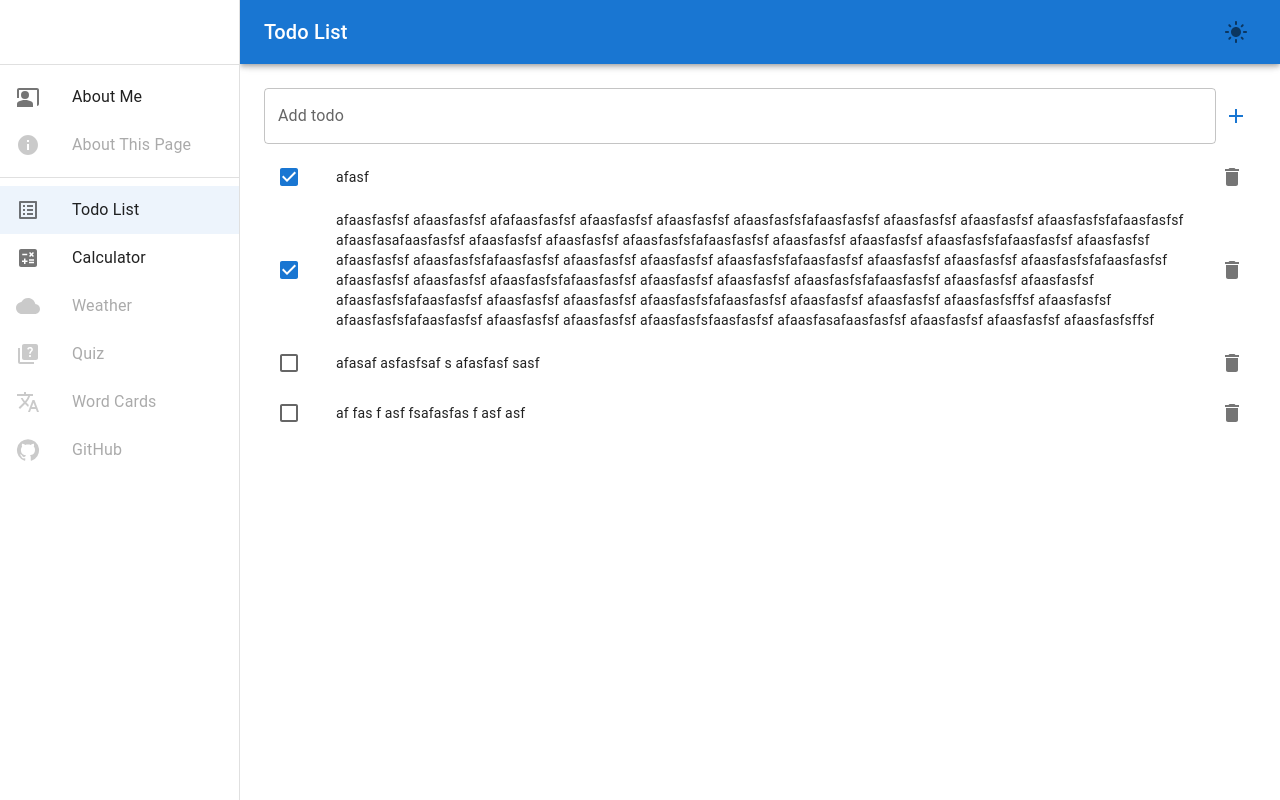
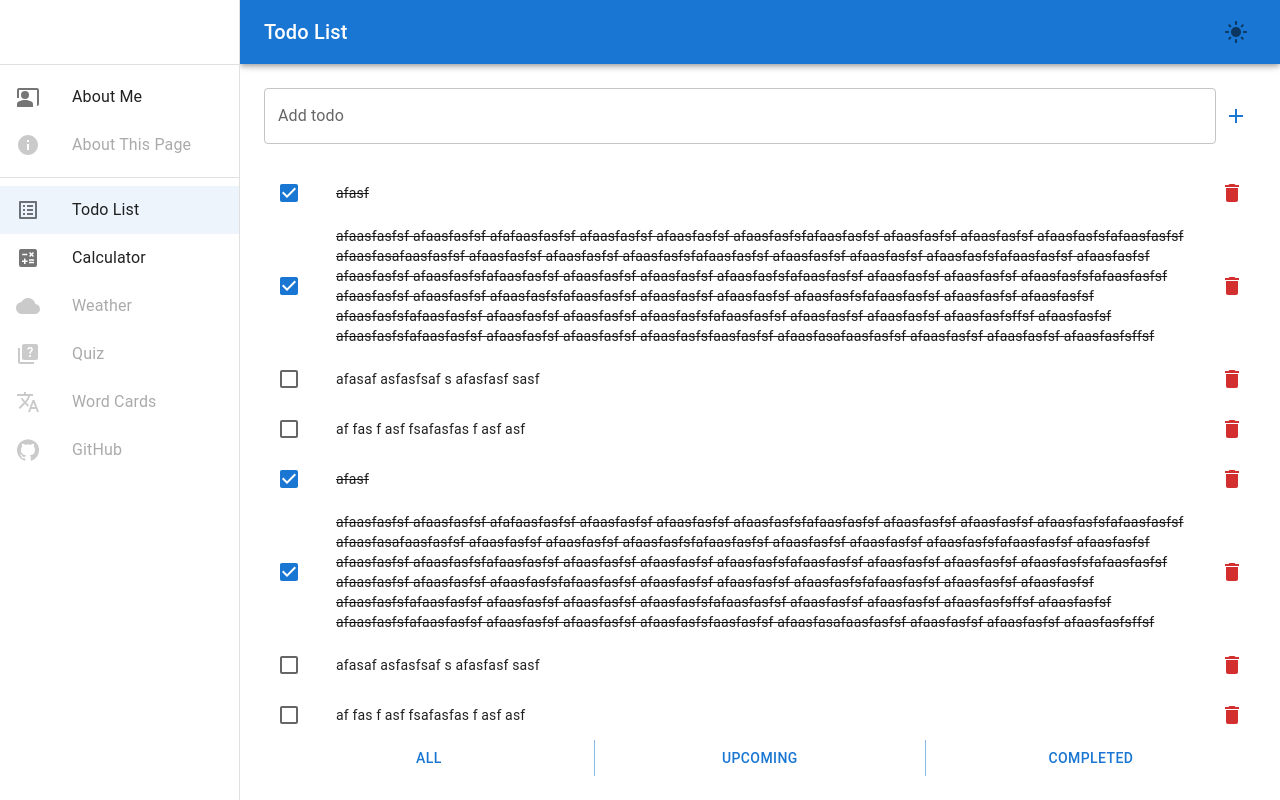
Before and after one commit to MaksimAndreevich/portfolio, a Next.js app: page /todo in a window 1280 px wide. Built offline with nearby package versions, Linux system fonts and the light colour scheme.

Commit message:
view todolist

```diff
--- /dev/null
+++ b/app/todo/loading.tsx
@@ -0,0 +1,5 @@
+import { Skeleton } from "@mui/material";
+
+export default function Loading() {
+  return <Skeleton variant="rectangular" width={"100%"} height={"50%"} />;
+}
--- a/app/todo/page.tsx
+++ b/app/todo/page.tsx
@@ -1,8 +1,46 @@
 import { ITodo } from "../lib/interfaces";
-import { fetchTodos } from "../lib/services/serverRequests";
 import Todo from "../ui/Todo";
 
 const todosFromServer: Array<ITodo> = [
+  { id: "adf", title: "afasf", status: "done" },
+  {
+    id: "asfasf",
+    title:
+      "afaasfasfsf afaasfasfsf afafaasfasfsf afaasfasfsf afaasfasfsf afaasfasfsfafaasfasfsf afaasfasfsf afaasfasfsf afaasfasfsfafaasfasfsf afaasfasafaasfasfsf afaasfasfsf afaasfasfsf afaasfasfsfafaasfasfsf afaasfasfsf afaasfasfsf afaasfasfsfafaasfasfsf afaasfasfsf afaasfasfsf afaasfasfsfafaasfasfsf afaasfasfsf afaasfasfsf afaasfasfsfafaasfasfsf afaasfasfsf afaasfasfsf afaasfasfsfafaasfasfsf afaasfasfsf afaasfasfsf afaasfasfsfafaasfasfsf afaasfasfsf afaasfasfsf afaasfasfsfafaasfasfsf afaasfasfsf afaasfasfsf afaasfasfsfafaasfasfsf afaasfasfsf afaasfasfsf afaasfasfsfafaasfasfsf afaasfasfsf afaasfasfsf afaasfasfsffsf afaasfasfsf afaasfasfsfafaasfasfsf afaasfasfsf afaasfasfsf afaasfasfsfaasfasfsf afaasfasafaasfasfsf afaasfasfsf afaasfasfsf afaasfasfsffsf",
+    status: "done",
+  },
+  { id: "232s", title: "afasaf asfasfsaf  s afasfasf sasf", status: "pending" },
+  {
+    id: "asfa",
+    title: "af  fas f    asf fsafasfas f asf asf",
+    status: "pending",
+  },
+  { id: "adf", title: "afasf", status: "done" },
+  {
+    id: "asfasf",
+    title:
+      "afaasfasfsf afaasfasfsf afafaasfasfsf afaasfasfsf afaasfasfsf afaasfasfsfafaasfasfsf afaasfasfsf afaasfasfsf afaasfasfsfafaasfasfsf afaasfasafaasfasfsf afaasfasfsf afaasfasfsf afaasfasfsfafaasfasfsf afaasfasfsf afaasfasfsf afaasfasfsfafaasfasfsf afaasfasfsf afaasfasfsf afaasfasfsfafaasfasfsf afaasfasfsf afaasfasfsf afaasfasfsfafaasfasfsf afaasfasfsf afaasfasfsf afaasfasfsfafaasfasfsf afaasfasfsf afaasfasfsf afaasfasfsfafaasfasfsf afaasfasfsf afaasfasfsf afaasfasfsfafaasfasfsf afaasfasfsf afaasfasfsf afaasfasfsfafaasfasfsf afaasfasfsf afaasfasfsf afaasfasfsfafaasfasfsf afaasfasfsf afaasfasfsf afaasfasfsffsf afaasfasfsf afaasfasfsfafaasfasfsf afaasfasfsf afaasfasfsf afaasfasfsfaasfasfsf afaasfasafaasfasfsf afaasfasfsf afaasfasfsf afaasfasfsffsf",
+    status: "done",
+  },
+  { id: "232s", title: "afasaf asfasfsaf  s afasfasf sasf", status: "pending" },
+  {
+    id: "asfa",
+    title: "af  fas f    asf fsafasfas f asf asf",
+    status: "pending",
+  },
+  { id: "adf", title: "afasf", status: "done" },
+  {
+    id: "asfasf",
+    title:
+      "afaasfasfsf afaasfasfsf afafaasfasfsf afaasfasfsf afaasfasfsf afaasfasfsfafaasfasfsf afaasfasfsf afaasfasfsf afaasfasfsfafaasfasfsf afaasfasafaasfasfsf afaasfasfsf afaasfasfsf afaasfasfsfafaasfasfsf afaasfasfsf afaasfasfsf afaasfasfsfafaasfasfsf afaasfasfsf afaasfasfsf afaasfasfsfafaasfasfsf afaasfasfsf afaasfasfsf afaasfasfsfafaasfasfsf afaasfasfsf afaasfasfsf afaasfasfsfafaasfasfsf afaasfasfsf afaasfasfsf afaasfasfsfafaasfasfsf afaasfasfsf afaasfasfsf afaasfasfsfafaasfasfsf afaasfasfsf afaasfasfsf afaasfasfsfafaasfasfsf afaasfasfsf afaasfasfsf afaasfasfsfafaasfasfsf afaasfasfsf afaasfasfsf afaasfasfsffsf afaasfasfsf afaasfasfsfafaasfasfsf afaasfasfsf afaasfasfsf afaasfasfsfaasfasfsf afaasfasafaasfasfsf afaasfasfsf afaasfasfsf afaasfasfsffsf",
+    status: "done",
+  },
+  { id: "232s", title: "afasaf asfasfsaf  s afasfasf sasf", status: "pending" },
+  {
+    id: "asfa",
+    title: "af  fas f    asf fsafasfas f asf asf",
+    status: "pending",
+  },
   { id: "adf", title: "afasf", status: "done" },
   {
     id: "asfasf",
--- a/app/ui/MainContent/index.tsx
+++ b/app/ui/MainContent/index.tsx
@@ -13,7 +13,9 @@ const MainContent = ({ children }: { children: React.ReactNode }) => {
       }}
     >
       <Toolbar />
-      <Paper sx={{ p: 3, borderRadius: 0, flexGrow: 1 }}>{children}</Paper>
+      <Paper sx={{ p: 3, borderRadius: 0, flexGrow: 1, overflow: "hidden" }}>
+        {children}
+      </Paper>
     </Box>
   );
 };
--- a/app/ui/Todo/index.tsx
+++ b/app/ui/Todo/index.tsx
@@ -1,10 +1,10 @@
 "use client";
 
-import { Box } from "@mui/material";
+import { Box, Button, ButtonGroup } from "@mui/material";
 import { observer } from "mobx-react-lite";
+import { ITodo } from "../../lib/interfaces";
 import TodoInput from "../TodoInput";
 import TodoList from "../TodoList";
-import { ITodo } from "../../lib/interfaces";
 
 interface ITodoProps {
   todosFromServer: Array<ITodo>;
@@ -12,10 +12,19 @@ interface ITodoProps {
 
 const Todo = observer(({ todosFromServer }: ITodoProps) => {
   return (
-    <Box>
+    <Box
+      display={"flex"}
+      sx={{ flexDirection: "column", height: "100%", maxHeight: "100%" }}
+    >
       <TodoInput />
 
       <TodoList todosFromServer={todosFromServer} />
+
+      <ButtonGroup variant="text" aria-label="todo filter" fullWidth>
+        <Button>All</Button>
+        <Button>Upcoming</Button>
+        <Button>Сompleted</Button>
+      </ButtonGroup>
     </Box>
   );
 });
--- a/app/ui/TodoInput/index.tsx
+++ b/app/ui/TodoInput/index.tsx
@@ -1,9 +1,9 @@
-import { Box, TextField, IconButton } from "@mui/material";
 import AddIcon from "@mui/icons-material/Add";
+import { Box, IconButton, TextField } from "@mui/material";
 
 const TodoInput = () => {
   return (
-    <Box display={"flex"}>
+    <Box display={"flex"} pb={2}>
       <TextField fullWidth label="Add todo" variant="outlined" />
       <Box
         sx={{
--- a/app/ui/TodoList/index.tsx
+++ b/app/ui/TodoList/index.tsx
@@ -1,3 +1,4 @@
+import DeleteIcon from "@mui/icons-material/Delete";
 import {
   Checkbox,
   IconButton,
@@ -9,18 +10,18 @@ import {
 } from "@mui/material";
 import { observer } from "mobx-react-lite";
 import { ITodo } from "../../lib/interfaces";
-import DeleteIcon from "@mui/icons-material/Delete";
 
 const TodoList = observer(
   ({ todosFromServer }: { todosFromServer: Array<ITodo> }) => {
     return (
-      <List>
+      <List sx={{ flexGrow: 1, overflow: "auto" }}>
         {todosFromServer.map(({ id, title, status }) => (
           <ListItem
             key={id}
+            alignItems="flex-start"
             secondaryAction={
               <IconButton edge="end" aria-label="delete todo">
-                <DeleteIcon />
+                <DeleteIcon color="error" />
               </IconButton>
             }
             disablePadding
@@ -35,10 +36,17 @@ const TodoList = observer(
                   checked={status === "done"}
                   tabIndex={-1}
                   disableRipple
-                  //   inputProps={{ "aria-labelledby": labelId }}
                 />
               </ListItemIcon>
-              <ListItemText id={id} primary={title} />
+
+              <ListItemText
+                id={id}
+                primary={title}
+                sx={
+                  (status === "done" && { textDecoration: "line-through" }) ||
+                  undefined
+                }
+              />
             </ListItemButton>
           </ListItem>
         ))}
```
